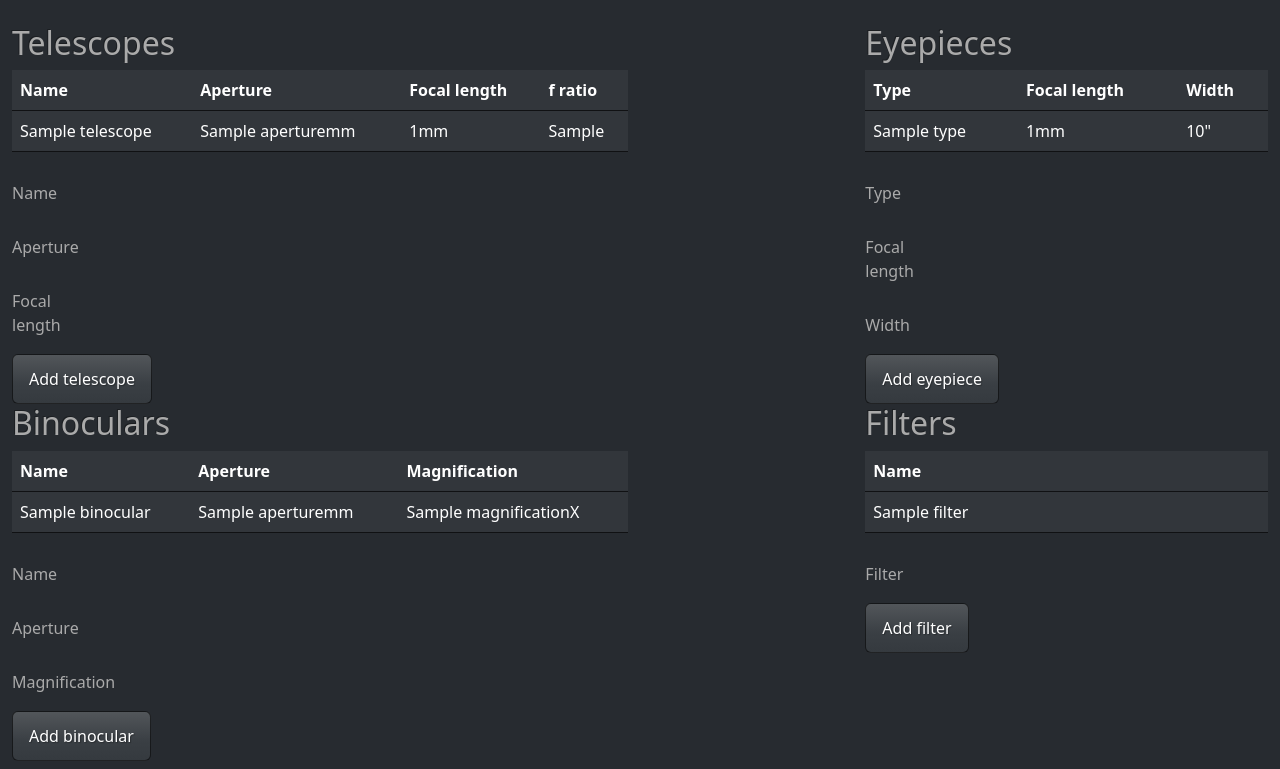
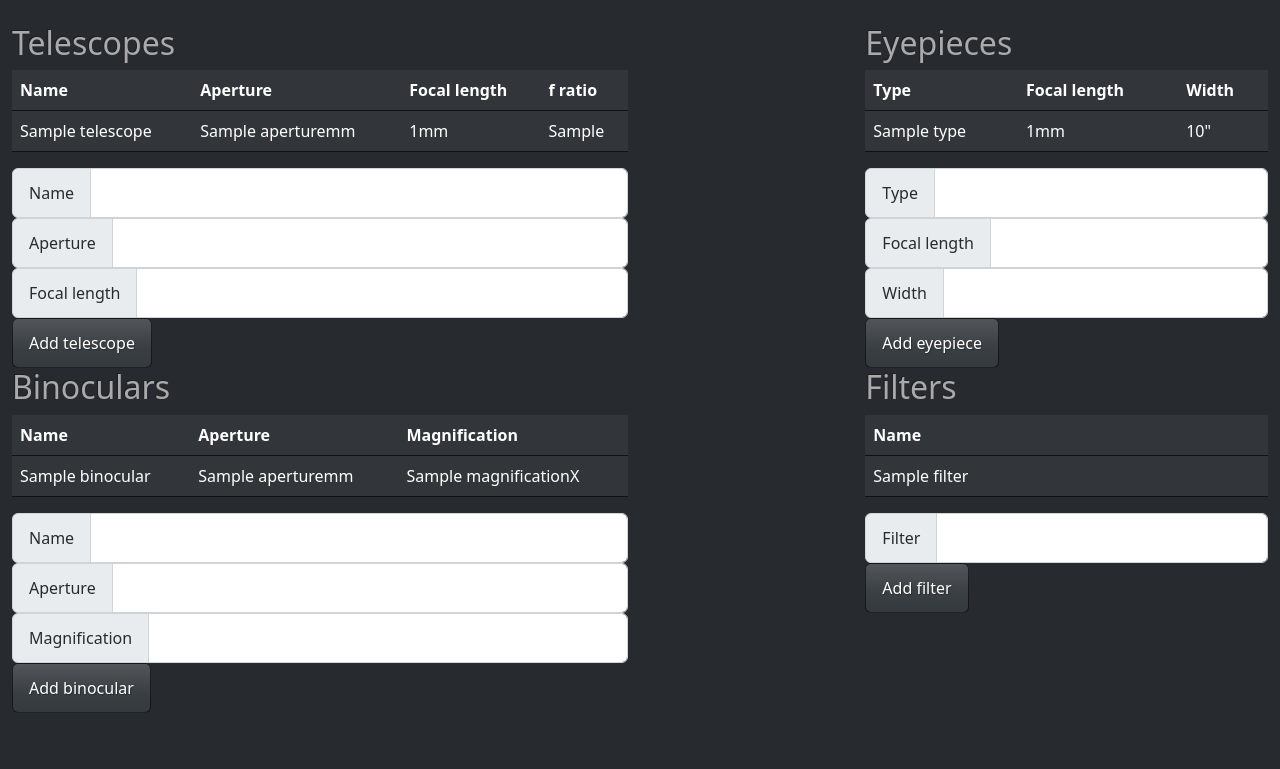
Before and after one commit to DanielAndreasen/astro-log, a Flask app: template src/astrolog/web/templates/equipments.html in a window 1280 px wide. Shown: the part 58-827 px from the top of the page. After the commit the page ends 771 px from the top, so only its background shows below. Run offline with Flask 3, Linux system fonts and the light colour scheme; the template is opened without the code that fills it: most values are stand-ins (such as "Sample title", 1, 10 or a date in 2020); some libraries are stand-ins or nearby versions.

Commit message:
Nicer forms

```diff
--- a/src/astrolog/web/templates/equipments.html
+++ b/src/astrolog/web/templates/equipments.html
@@ -29,23 +29,32 @@
     </table>
 
     <form action="{{url_for('new_telescope')}}" method="POST">
-      <div class="mb-1 row">
-        <label for="name" class="col-sm-1 col-form-label">Name</label>
-        <div class="col-sm-5">
-          <input name="name" type="text" class="form-control-plaintext" id="name">
-        </div>
+      <div class="input-group">
+        <span class="input-group-text" id="name">Name</span>
+        <input
+          name="name"
+          type="text"
+          class="form-control"
+          aria-describedby="name"
+        />
       </div>
-      <div class="mb-1 row">
-        <label for="aperture" class="col-sm-1 col-form-label">Aperture</label>
-        <div class="col-sm-5">
-          <input name="aperture" type="text" class="form-control-plaintext" id="aperture">
-        </div>
+      <div class="input-group">
+        <span class="input-group-text" id="aperture">Aperture</span>
+        <input
+          name="aperture"
+          type="text"
+          class="form-control"
+          aria-describedby="aperture"
+        />
       </div>
-      <div class="mb-1 row">
-        <label for="focal_length" class="col-sm-1 col-form-label">Focal length</label>
-        <div class="col-sm-5">
-          <input name="focal_length" type="text" class="form-control-plaintext" id="focal_length">
-        </div>
+      <div class="input-group">
+        <span class="input-group-text" id="focal_length">Focal length</span>
+        <input
+          name="focal_length"
+          type="text"
+          class="form-control"
+          aria-describedby="focal_length"
+        />
       </div>
       <button type="submit" class="btn btn-primary">Add telescope</button>
     </form>
@@ -75,23 +84,32 @@
     </table>
 
     <form action="{{url_for('new_eyepiece')}}" method="POST">
-      <div class="mb-1 row">
-        <label for="type" class="col-sm-1 col-form-label">Type</label>
-        <div class="col-sm-5">
-          <input name="type" type="text" class="form-control-plaintext" id="type">
-        </div>
+      <div class="input-group">
+        <span class="input-group-text" id="type">Type</span>
+        <input
+          name="type"
+          type="text"
+          class="form-control"
+          aria-describedby="type"
+        />
       </div>
-      <div class="mb-1 row">
-        <label for="focal_length" class="col-sm-1 col-form-label">Focal length</label>
-        <div class="col-sm-5">
-          <input name="focal_length" type="text" class="form-control-plaintext" id="focal_length">
-        </div>
+      <div class="input-group">
+        <span class="input-group-text" id="focal_length">Focal length</span>
+        <input
+          name="focal_length"
+          type="text"
+          class="form-control"
+          aria-describedby="focal_length"
+        />
       </div>
-      <div class="mb-1 row">
-        <label for="width" class="col-sm-1 col-form-label">Width</label>
-        <div class="col-sm-5">
-          <input name="width" type="text" class="form-control-plaintext" id="width">
-        </div>
+      <div class="input-group">
+        <span class="input-group-text" id="width">Width</span>
+        <input
+          name="width"
+          type="text"
+          class="form-control"
+          aria-describedby="width"
+        />
       </div>
       <button type="submit" class="btn btn-primary">Add eyepiece</button>
     </form>
@@ -123,23 +141,32 @@
     </table>
 
     <form action="{{url_for('new_binocular')}}" method="POST">
-      <div class="mb-1 row">
-        <label for="name" class="col-sm-1 col-form-label">Name</label>
-        <div class="col-sm-5">
-          <input name="name" type="text" class="form-control-plaintext" id="name">
-        </div>
+      <div class="input-group">
+        <span class="input-group-text" id="name">Name</span>
+        <input
+          name="name"
+          type="text"
+          class="form-control"
+          aria-describedby="name"
+        />
       </div>
-      <div class="mb-1 row">
-        <label for="aperture" class="col-sm-1 col-form-label">Aperture</label>
-        <div class="col-sm-5">
-          <input name="aperture" type="text" class="form-control-plaintext" id="aperture">
-        </div>
+      <div class="input-group">
+        <span class="input-group-text" id="aperture">Aperture</span>
+        <input
+          name="aperture"
+          type="text"
+          class="form-control"
+          aria-describedby="aperture"
+        />
       </div>
-      <div class="mb-1 row">
-        <label for="magnification" class="col-sm-1 col-form-label">Magnification</label>
-        <div class="col-sm-5">
-          <input name="magnification" type="text" class="form-control-plaintext" id="magnification">
-        </div>
+      <div class="input-group">
+        <span class="input-group-text" id="magnification">Magnification</span>
+        <input
+          name="magnification"
+          type="text"
+          class="form-control"
+          aria-describedby="magnification"
+        />
       </div>
       <button type="submit" class="btn btn-primary">Add binocular</button>
     </form>
@@ -165,11 +192,14 @@
     </table>
 
     <form action="{{url_for('new_filter')}}" method="POST">
-      <div class="mb-1 row">
-        <label for="name" class="col-sm-1 col-form-label">Filter</label>
-        <div class="col-sm-5">
-          <input name="name" type="text" class="form-control-plaintext" id="name">
-        </div>
+      <div class="input-group">
+        <span class="input-group-text" id="name">Filter</span>
+        <input
+          name="name"
+          type="text"
+          class="form-control"
+          aria-describedby="name"
+        />
       </div>
       <button type="submit" class="btn btn-primary">Add filter</button>
     </form>
```
